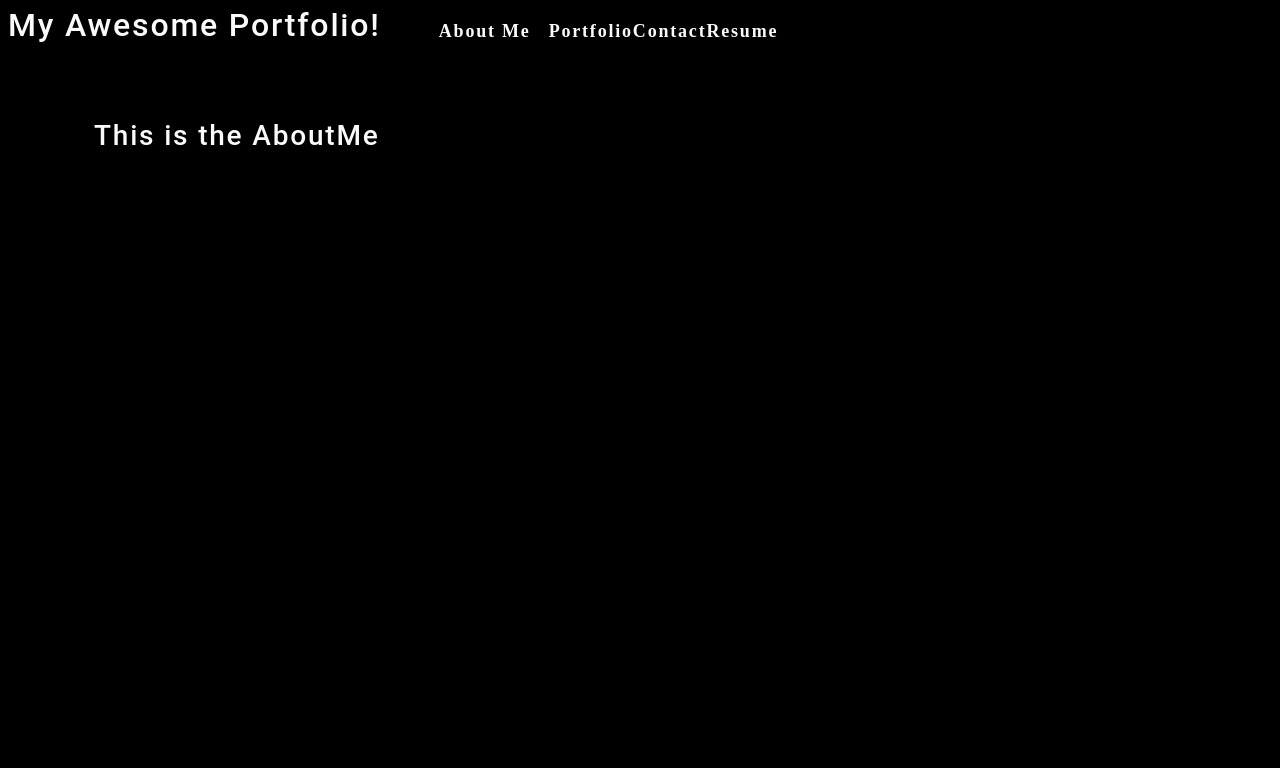
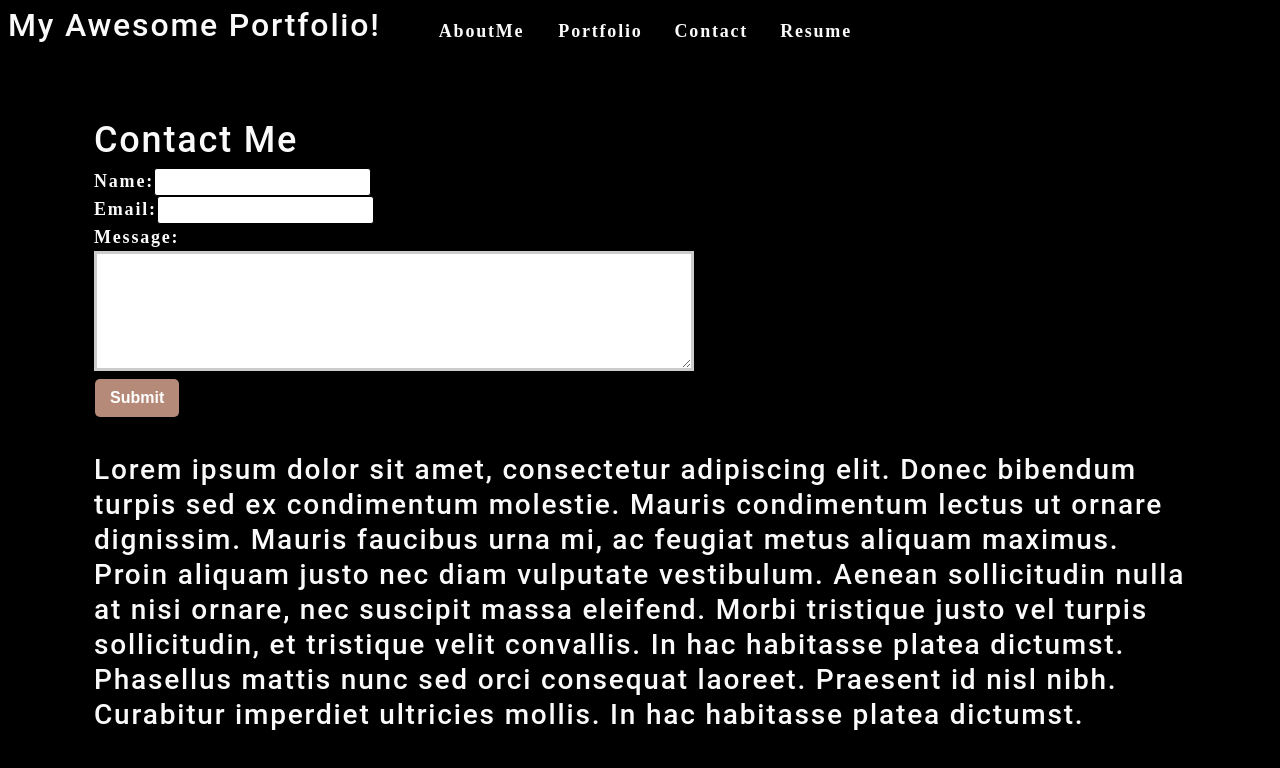
Before and after one commit to smith-utxo/AdamTyler_Portfolio, a React (Create React App) app in the folder portfolio/: page / in a window 1280 px wide. Shown: the top 768 px of the page. Built offline with nearby package versions, Linux system fonts and the light colour scheme.

Commit message:
Contact Component Built

```diff
--- a/portfolio/src/App.js
+++ b/portfolio/src/App.js
@@ -1,12 +1,15 @@
 import './App.css';
 import AboutMe from './components/AboutMe';
 import Nav from '../src/components/Navigation';
+import ContactForm from './components/Contact';
 
 function App() {
-  return (
+
+   return (
     <div>
       <Nav></Nav>
       <main>
+        <ContactForm></ContactForm>
         <AboutMe></AboutMe>
       </main>
     </div>
--- a/portfolio/src/components/AboutMe/index.js
+++ b/portfolio/src/components/AboutMe/index.js
@@ -2,7 +2,13 @@ import React from 'react';
 
 function AboutMe() {
   return(
-    <h3>This is the AboutMe</h3>
+    <h3>Lorem ipsum dolor sit amet, consectetur adipiscing elit. Donec bibendum turpis sed ex
+    condimentum molestie. Mauris condimentum lectus ut ornare dignissim. Mauris faucibus urna
+    mi, ac feugiat metus aliquam maximus. Proin aliquam justo nec diam vulputate vestibulum.
+    Aenean sollicitudin nulla at nisi ornare, nec suscipit massa eleifend. Morbi tristique
+    justo vel turpis sollicitudin, et tristique velit convallis. In hac habitasse platea
+    dictumst. Phasellus mattis nunc sed orci consequat laoreet. Praesent id nisl nibh.
+    Curabitur imperdiet ultricies mollis. In hac habitasse platea dictumst.</h3>
   )
 }
 
--- /dev/null
+++ b/portfolio/src/components/Contact/index.js
@@ -0,0 +1,67 @@
+import React, { useState } from 'react';
+import { validateEmail } from '../../utils/helpers';
+
+function ContactForm() {
+    // use useState to handle and define initial values as empty strings
+    const [formState, setFormState ] = useState({ name: '', email: '', message: '' });
+
+    const [errorMessage, setErrorMessage ] = useState('');
+    const { name, email, message }= formState;
+
+const handleSubmit = (e) => {
+  e.preventDefault();
+  if(!errorMessage) {
+    console.log('Submit Form', formState);
+  }
+}
+
+const handleChange = (e) => {
+  if(e.target.name === "email"){
+    const isValid = validateEmail(e.target.value);
+    if(!isValid){
+      setErrorMessage("Please enter a valid email.");
+    } else {
+      setErrorMessage('');
+    }
+  } else {
+    if (!e.target.value.length) {
+      setErrorMessage(`${e.target.name} is a required field.`);
+    } else {
+      setErrorMessage('');
+    }
+  }
+  if(!errorMessage) {
+    setFormState({ ...formState, [e.target.name]: e.target.value });
+    console.log('Handle Form', formState);
+  }
+};
+
+return (
+  <section>
+    <h1>Contact Me</h1>
+    <form id="contact-form" onSubmit={handleSubmit} >
+      {/* Due to keywords reserved in JavaScript, we need to replace the for attribute in the label element to htmlFor.
+
+onBlur Event is triggered when an object loses focus. Used most often with form validation code (e.g. when the user leave a form field something happens; an error message, change to all lowercase, etc. */}
+      <div>
+        <label htmlFor="name">Name:</label>
+        <input type="text" name="name" defaultValue={name} onBlur={handleChange} />
+      </div>
+
+      <div>
+        <label htmlFor="email">Email:</label>
+        <input type="email" name="email" defaultValue={email} onBlur={handleChange} />
+      </div>
+
+      <div>
+        <label htmlFor="message">Message:</label>
+        <textarea name="message" rows="6" defaultValue={message} onBlur={handleChange} />
+      </div>
+
+
+      <button data-testid="button" type="submit">Submit</button>
+    </form>
+  </section>
+)
+}
+export default ContactForm;
--- a/portfolio/src/components/Navigation/index.js
+++ b/portfolio/src/components/Navigation/index.js
@@ -9,12 +9,12 @@ function Nav() {
         <ul className="flex-row">
           <li className="marginSpace-2">
             <a href="about">
-              About Me
+              AboutMe
             </a>
           </li>
-          <li><span> Portfolio </span></li>
-          <li><span> Contact </span></li>
-          <li><span> Resume </span></li>
+          <li className="marginSpace-2"><span> Portfolio </span></li>
+          <li className="marginSpace-2"><span> Contact </span></li>
+          <li className="marginSpace-2"><span> Resume </span></li>
         </ul>
       </nav>
     </header>
--- /dev/null
+++ b/portfolio/src/utils/helpers.js
@@ -0,0 +1,6 @@
+
+
+export function validateEmail(email) {
+  var re = /^(([^<>()[\]\\.,;:\s@"]+(\.[^<>()[\]\\.,;:\s@"]+)*)|(".+"))@((\[[0-9]{1,3}\.[0-9]{1,3}\.[0-9]{1,3}\.[0-9]{1,3}\])|(([a-zA-Z\-0-9]+\.)+[a-zA-Z]{2,}))$/;
+  return re.test(String(email).toLowerCase());
+}
```
